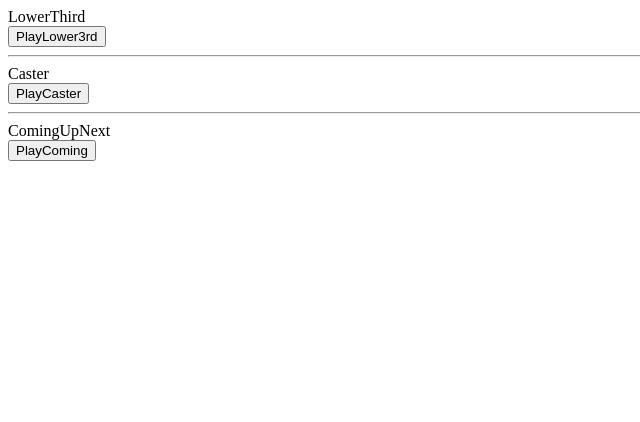
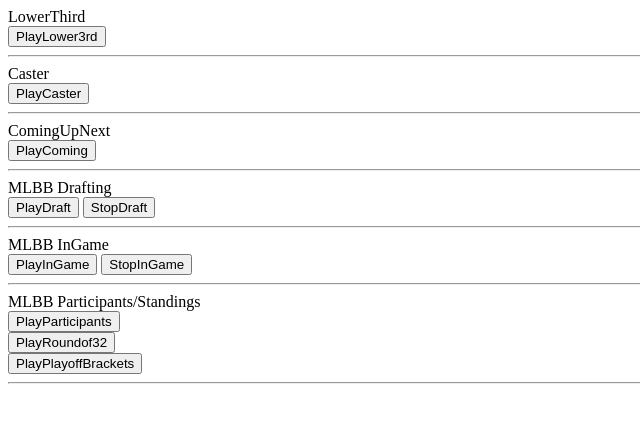
Before and after one commit to rolandviper/sabah-myesport, a website: page dashboard/panel.html in a window 1280 px wide. Shown: the whole page, without its empty margins (0-640 px from the left). Drawn offline with Linux system fonts and the light colour scheme.

Commit message:
added hooks for MLBB draft and inGame

```diff
--- a/dashboard/panel.html
+++ b/dashboard/panel.html
@@ -18,6 +18,26 @@
 	<span>ComingUpNext</span>
 	<br>
 	<button onclick="playComing()">PlayComing</button>
+	<hr>
+	<span>MLBB Drafting</span>
+	<br>
+	<button onclick="playMLBBdraft()">PlayDraft</button>
+	<button onclick="stopMLBBdraft()">StopDraft</button>
+	<hr>
+	<span>MLBB InGame</span>
+	<br>
+	<button onclick="playMLBBgame()">PlayInGame</button>
+	<button onclick="stopMLBBgame()">StopInGame</button>
+	<hr>
+	<span>MLBB Participants/Standings</span>
+	<br>
+	<button onclick="playMLBBpart()">PlayParticipants</button>
+	<br>
+	<button onclick="playMLBB32()">PlayRoundof32</button>
+	<br>
+	<button onclick="playPlayoff()">PlayPlayoffBrackets</button>
+	<hr>
+
 
 
 
--- a/dashboard/panel.js
+++ b/dashboard/panel.js
@@ -9,3 +9,31 @@
 function playComing() {
 	nodecg.sendMessage('playcoming');
 }
+
+function playMLBBdraft() {
+	nodecg.sendMessage('playDraft');
+}
+
+function stopMLBBdraft() {
+	nodecg.sendMessage('stopDraft');
+}
+
+function playMLBBgame() {
+	nodecg.sendMessage('playMLBB');
+}
+
+function stopMLBBgame() {
+	nodecg.sendMessage('stopMLBB');
+}
+
+function playMLBBpart() {
+	nodecg.sendMessage('playPart');
+}
+
+function playMLBB32() {
+	nodecg.sendMessage('play32');
+}
+
+function playPlayoff() {
+	nodecg.sendMessage('playPlayoff');
+}
```
Also changed, not shown: 2 other files.
